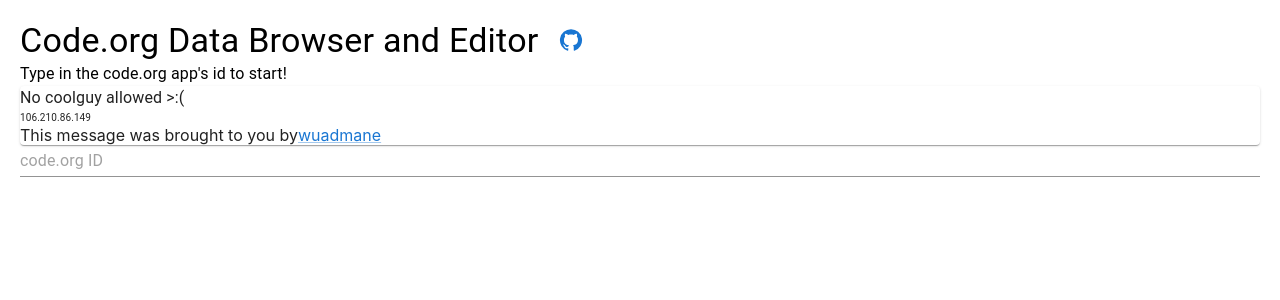
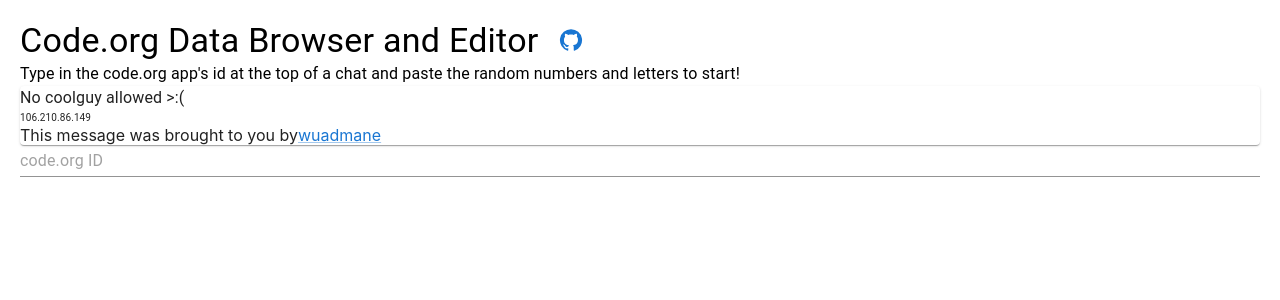
Before and after one commit to owokoyo/data-browser, a Next.js app: page / in a window 1280 px wide. Shown: the top 300 px of the page. Built offline with nearby package versions, Linux system fonts and the light colour scheme.

Commit message:
Update index.tsx
making updates

```diff
--- a/pages/index.tsx
+++ b/pages/index.tsx
@@ -100,7 +100,7 @@
 							<Link style={{marginLeft: 20}} href="https://github.com/owokoyo/data-browser"><GitHubIcon/></Link>
 						</Typography>
 						<Typography>
-							Type in the code.org app{"'"}s id to start!
+							Type in the code.org app{"'"}s id at the top of a chat and paste the random numbers and letters to start!
 						</Typography>
 						<Card>
 						<Typography>
```
